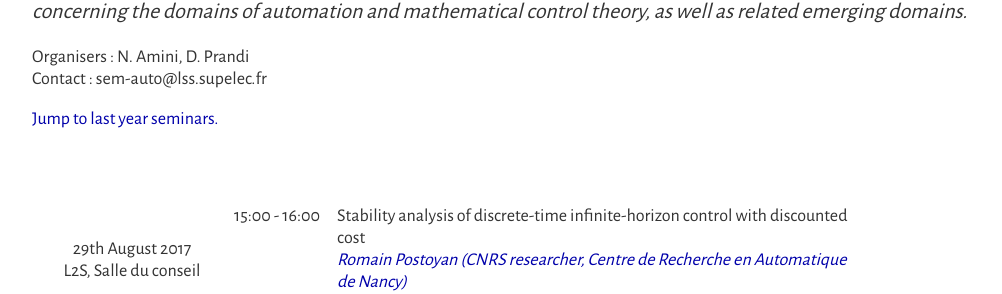
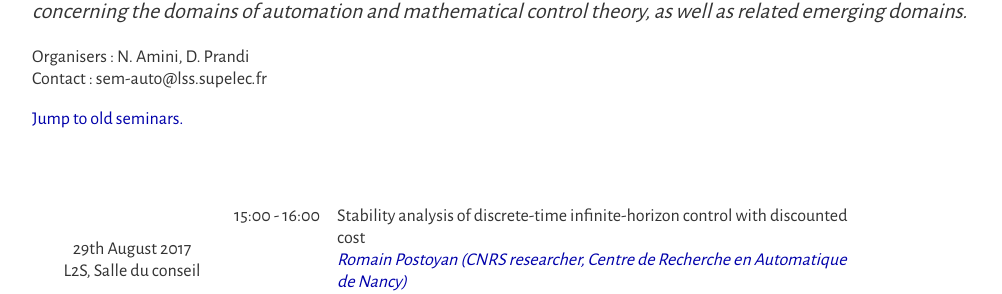
Before and after one commit to icode-seminars/icode-seminars.github.io, a Jekyll site: the page built from index.md, in a window 1280 px wide and 900 px high. Shown: the part 409-703 px from the top of the window, without its empty margins (136-1138 px from the left). Built offline with Jekyll 4.4.1, drawn with Linux system fonts in a browser that asks for light colours; formulas are drawn with MathJax 3.

Commit message:
Update index.html

```diff
--- a/_layouts/index.html
+++ b/_layouts/index.html
@@ -50,7 +50,7 @@
                     <strong> Contact </strong>: sem-auto@lss.supelec.fr
                     </p>
 				</div>
-        <p><a href="assets/seminar-2015.html">Jump to last year seminars.</a></p>
+        <p><a href="assets/seminar-2015.html">Jump to old seminars.</a></p>
 
 
 
```
